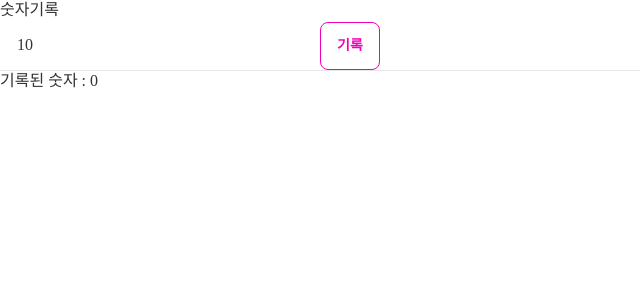
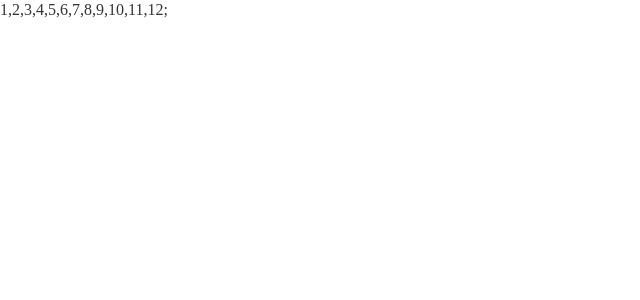
Before and after one commit to Bravetomato/react-proj, a React (Create React App) app: page / in a window 1280 px wide. Shown: the top 300 px of the page, without its empty margins (0-640 px from the left). Built offline with nearby package versions, Linux system fonts and the light colour scheme; a web font is replaced by a local one.

Commit message:
배열 증가 렌더링

```diff
--- a/src/NoRecord.js
+++ b/src/NoRecord.js
@@ -1,6 +1,14 @@
 import React, { useState } from "react";
 
 function NoRecord() {
+  // 배열 렌더링
+  const [arr, setArr] = useState([1, 2, 3, 4, 5]);
+
+  setTimeout(() => {
+    setArr([...arr, arr.length + 1]);
+  }, 1000);
+  // 1초마다 배열의 길이에 +1 된다.
+
   const [no, setNo] = useState(10);
   //   숫자 카운팅을 위한 숫자. 맨처음 no에는 10이 세팅된다.
   const [recordNo, setRecordNo] = useState(0);
@@ -13,7 +21,8 @@ function NoRecord() {
 
   return (
     <>
-      <h1>숫자기록</h1>
+      {arr.join(",")};{/* , 기준으로 +1 증가한 배열값이 기록된다*/}
+      {/* <h1>숫자기록</h1>
       <input
         type="number"
         value={no}
@@ -30,7 +39,7 @@ function NoRecord() {
         기록
       </button>
       <hr />
-      기록된 숫자 : {recordNo}
+      기록된 숫자 : {recordNo} */}
     </>
   );
 }
```
